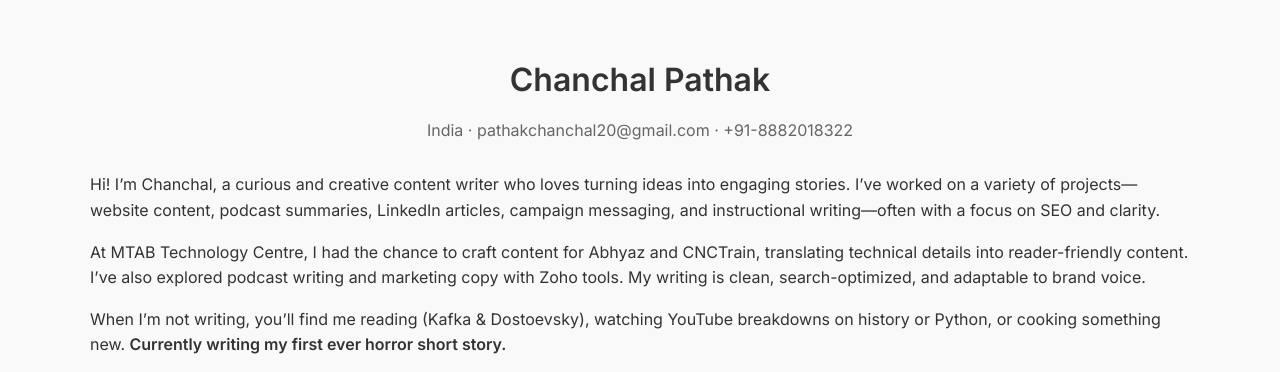
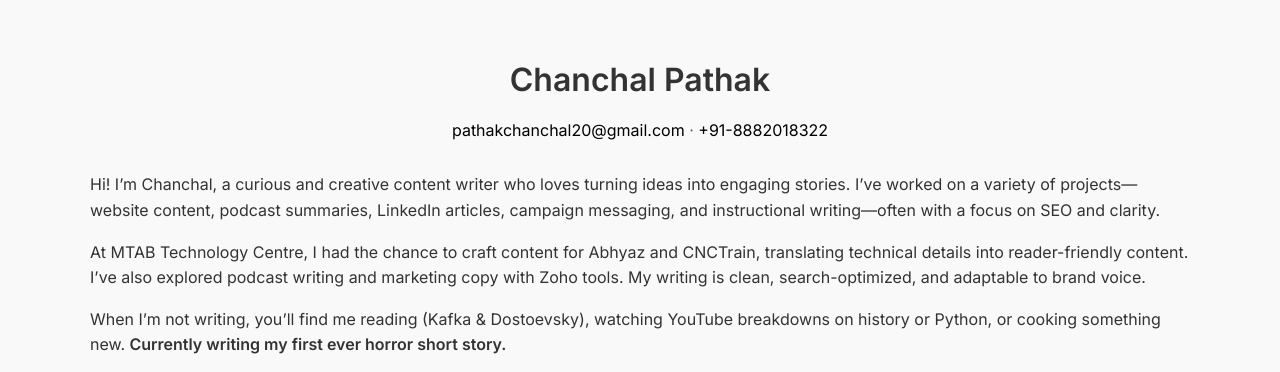
Before and after one commit to Data-smuggle/Content-Writing-portfolio, a plain HTML site: page index.html in a window 1280 px wide. Shown: the part 428-800 px from the top of the page. Drawn offline with Linux system fonts and the light colour scheme.

Commit message:
Update index.html

```diff
--- a/index.html
+++ b/index.html
@@ -121,6 +121,14 @@
       color: #999;
       padding: 1rem;
     }
+    .email-link {
+     color: black;
+     text-decoration: none;
+    }
+
+   .email-link:hover {
+    text-decoration: underline;
+    }
   </style>
 </head>
 <body>
@@ -129,7 +137,7 @@
   </header>
   <div class="container">
     <h1>Chanchal Pathak</h1>
-    <div class="contact">India · pathakchanchal20@gmail.com · +91-8882018322</div>
+    <div class="contact"><a href="mailto:pathakchanchal20@gmail.com" class="email-link">pathakchanchal20@gmail.com</a> ·  <a href="tel:+918882018322" class="email-link">+91-8882018322</a></div>
 
     <div class="bio">
       <p>Hi! I’m Chanchal, a curious and creative content writer who loves turning ideas into engaging stories. I’ve worked on a variety of projects—website content, podcast summaries, LinkedIn articles, campaign messaging, and instructional writing—often with a focus on SEO and clarity.</p>
```
